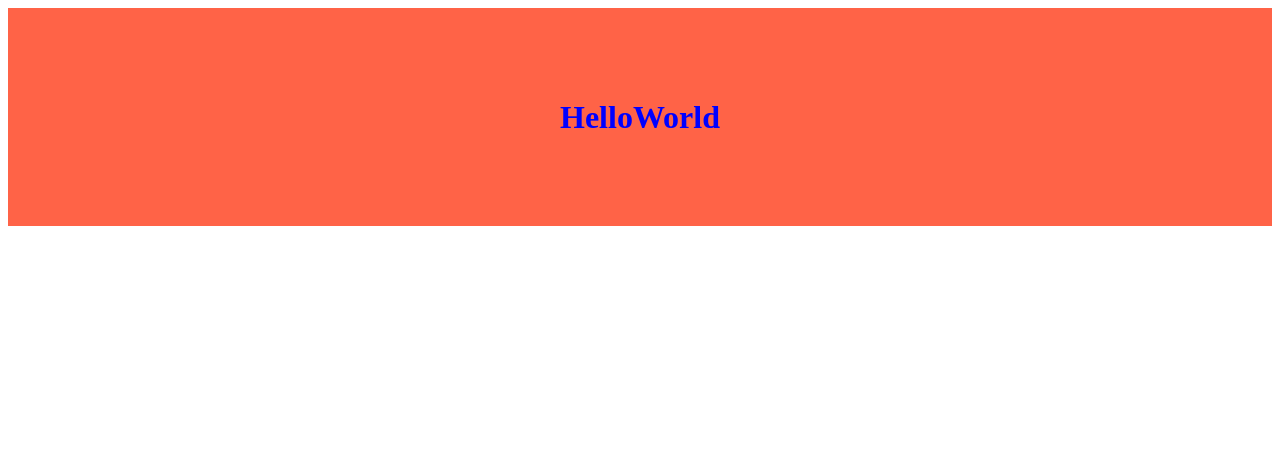
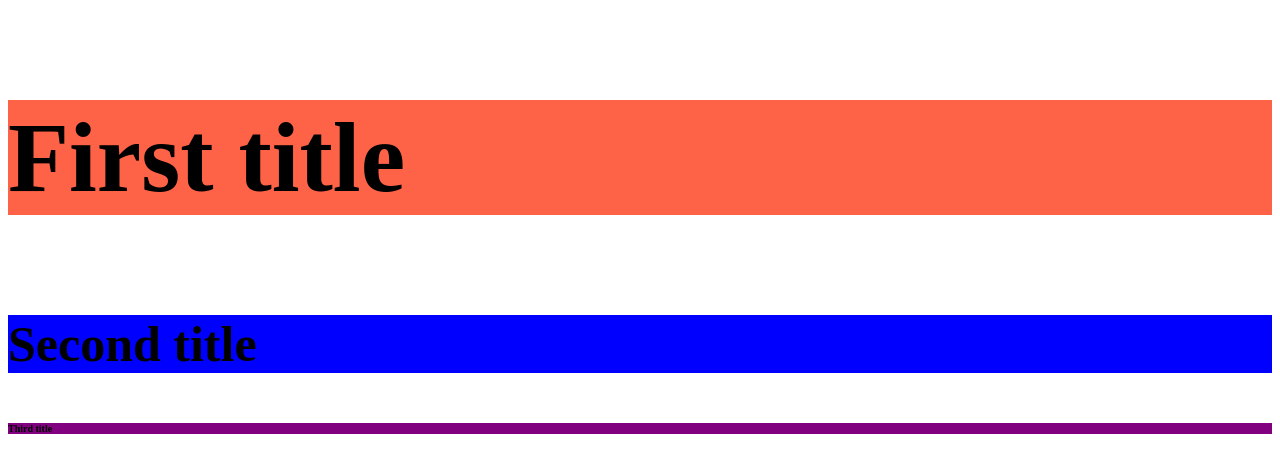
Before and after one commit to celinelegros/hackjam-styled-components, a React (Create React App) app: page / in a window 1280 px wide. Shown: the top 472 px of the page. Built offline with nearby package versions, Linux system fonts and the light colour scheme.

Commit message:
feat(Props):

```diff
--- a/src/01-basic/App.js
+++ b/src/01-basic/App.js
@@ -1,4 +1,7 @@
 import React, {Component} from 'react';
+
+// FIRST VERSION
+// The goal here is to convert the section and the h1 in styled components
 
 export class App extends Component {
   render() {
@@ -9,3 +12,6 @@ export class App extends Component {
     );
   }
 }
+
+// SECOND VERSION
+// Try to convert only the section to style component, and from that style component target the h1 child to style it
--- a/src/02-props-solution/App.js
+++ b/src/02-props-solution/App.js
@@ -1,11 +1,48 @@
 import React, {Component} from 'react';
+import styled from 'styled-components'
+
+// FIRST EXERCISE
+
+const StyledTitle = styled.h3`
+  font-size: ${props => {
+  if (props.big) return 100;
+  if (props.medium) return 50;
+  return 10;
+}}px;
+`
 
 export class App extends Component {
   render() {
     return (
       <div>
-
+        <StyledTitle big>First title</StyledTitle>
+        <StyledTitle medium>Second title</StyledTitle>
+        <StyledTitle>Third title</StyledTitle>
       </div>
     );
   }
 }
+
+
+// SECOND EXERCISE
+
+const StyledTitle2 = styled.h3`
+  font-size: ${props => {
+    if (props.big) return 100;
+    if (props.medium) return 50;
+    return 10;
+  }}px;
+  background: ${props => props.color};
+`
+
+export class App2 extends Component {
+  render() {
+    return (
+      <div>
+        <StyledTitle2 big color={"tomato"}>First title</StyledTitle2>
+        <StyledTitle2 medium color={"blue"}>Second title</StyledTitle2>
+        <StyledTitle2 color={"purple"}>Third title</StyledTitle2>
+      </div>
+    );
+  }
+}
--- a/src/index.js
+++ b/src/index.js
@@ -1,5 +1,5 @@
 import React from 'react';
 import ReactDOM from 'react-dom';
-import {App2} from './01-basic-solution/App';
+import {App2} from './02-props-solution/App';
 
 ReactDOM.render(<App2 />, document.getElementById('root'));
```
Also changed, not shown: src/02-props/App.js (+22 -1 lines).
